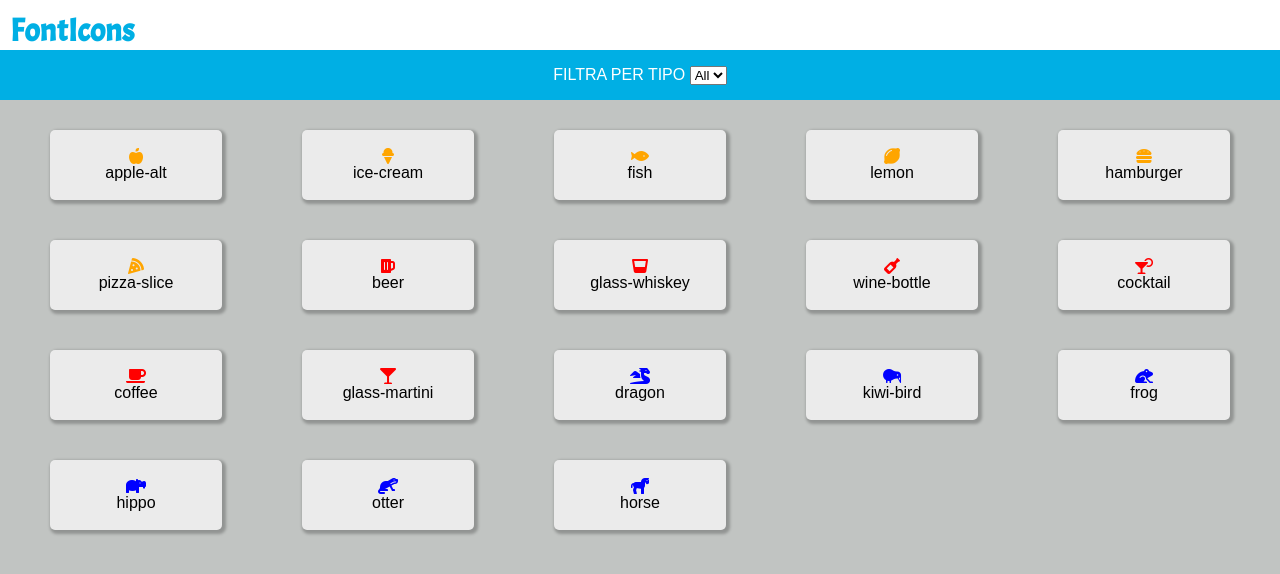
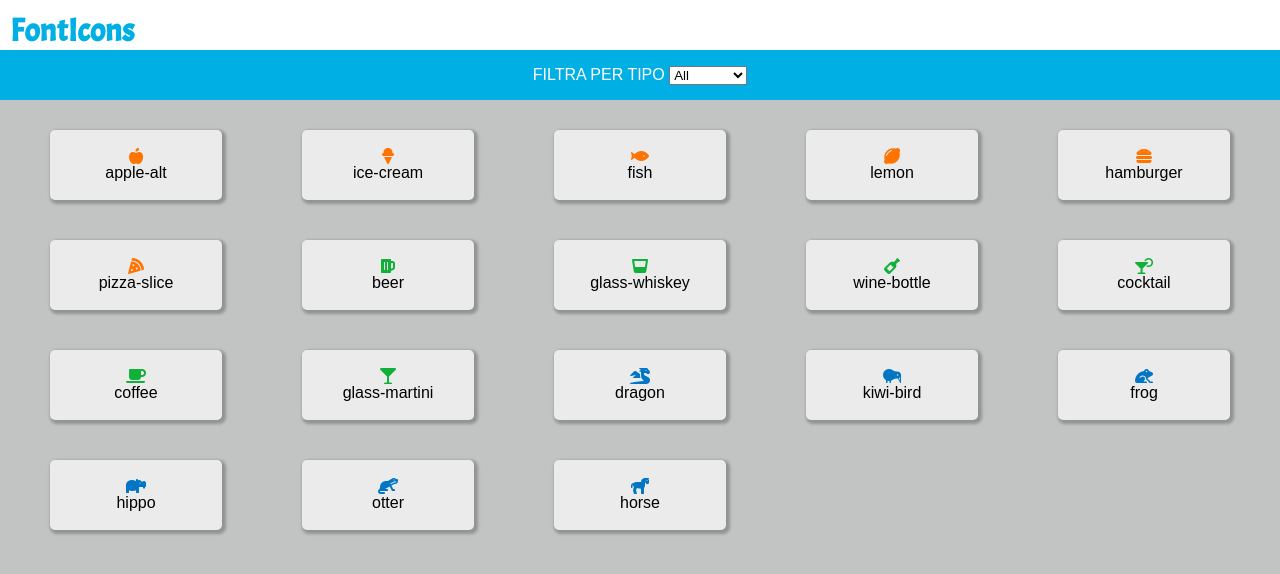
Before and after one commit to FeDeRiCo9719/js-es6-icons, a plain HTML site: page index.html in a window 1280 px wide. Drawn offline with Linux system fonts and the light colour scheme.

Commit message:
options select

```diff
--- a/Js/script.js
+++ b/Js/script.js
@@ -113,9 +113,9 @@ const icons = [
 ];
 
 const colors = {
-    food: 'orange',
-    animal: 'blue',
-    beverage: '#FF0000'
+    food: 'rgb(255, 115, 0)',
+    animal: 'rgb(0, 118, 197)',
+    beverage: 'rgb(17, 177, 57)'
 }
 
 
@@ -129,7 +129,6 @@ const printIcons = (arr, box) => {
         (item) => {
 
             // destructuring - salvo le proprietà all'interno di viariabili
-            // const {name, family, prefix, category} = item;
             const {name, family, prefix, color} = item;
             box.innerHTML += `
             <div class="card">
@@ -191,3 +190,10 @@ icons.forEach(
 
 // aggiungere le option della select in html
 const selectCategory = document.getElementById('category');
+arrayCategory.forEach(
+    (item) => {
+        selectCategory.innerHTML += `
+        <option value="${item}">${item}</option>
+        `
+    }
+);
--- a/css/style.css
+++ b/css/style.css
@@ -58,7 +58,3 @@ main {
     justify-content: center;
     flex-direction: column;
 }
-
-.color {
-    color: red;
-}
```
